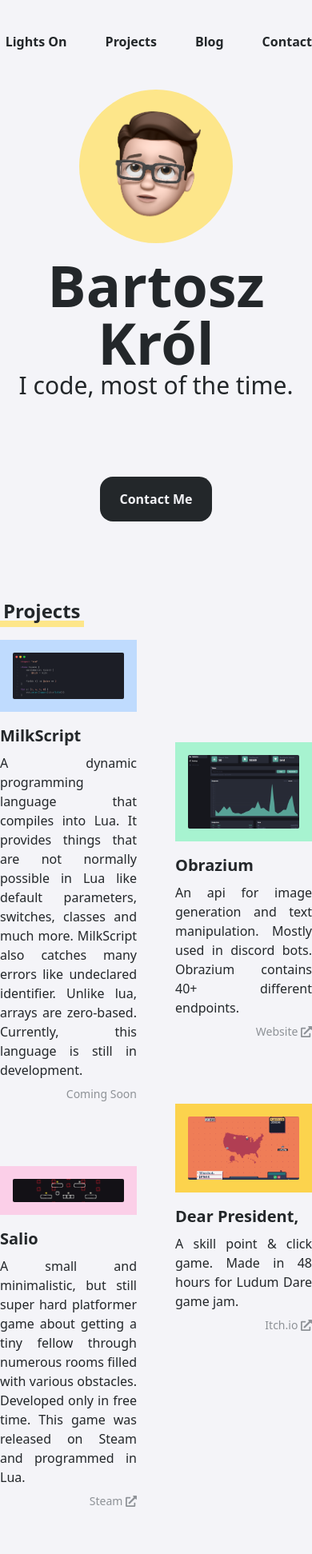
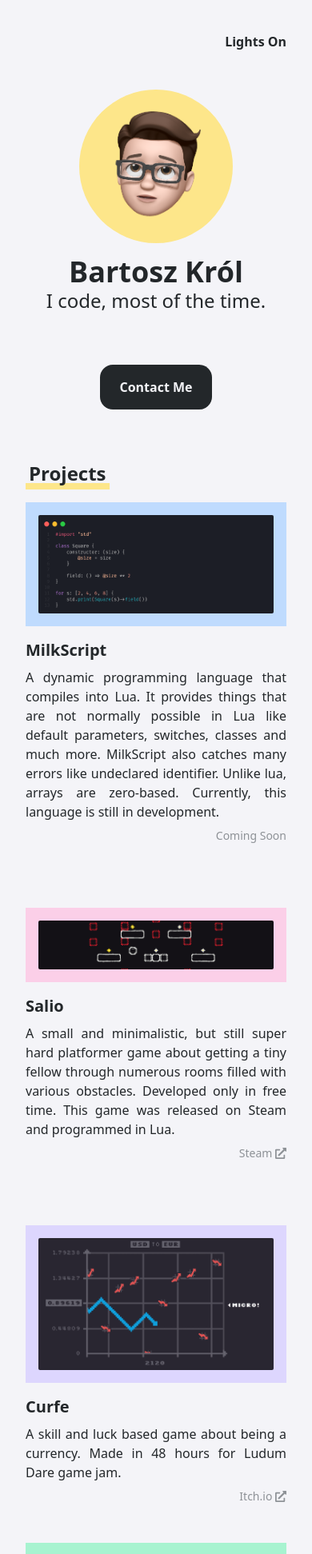
Before and after one commit to badosz0/badosz.com, a Next.js app: page / in a window 390 px wide. Shown: the top 1943 px of the page at 80% size. Built offline with nearby package versions, Linux system fonts and the light colour scheme.

Commit message:
being mobile friendly

```diff
--- a/src/components/Blog/index.tsx
+++ b/src/components/Blog/index.tsx
@@ -71,7 +71,7 @@ export function BlogPage({ post }: Props) {
 	return (
 		<>
 			<Container>
-				<div className="flex flex-col mt-24 space-y-4">
+				<div className="flex flex-col my-24 space-y-4">
 					<div className="flex justify-between text-lg text-grayed font-bold">
 						<div className="">
 							{post.date} · {time} min read
@@ -83,7 +83,7 @@ export function BlogPage({ post }: Props) {
 								</a>
 							</Link>
 							<div
-								className="hover:underline"
+								className="hover:underline hidden md:inline"
 								onClick={() => {
 									setTheme(
 										theme == "light" ? "dark" : "light"
--- a/src/components/Home/index.tsx
+++ b/src/components/Home/index.tsx
@@ -34,7 +34,7 @@ export function HomePage({ blogPosts }: Props) {
 
 	return (
 		<Container>
-			<div className="flex flex-col mt-10 space-y-24 text-main dark:text-milk">
+			<div className="flex flex-col mt-10 space-y-16 md:space-y-20 text-main dark:text-milk">
 				<div className="flex flex-col space-y-12">
 					<div className="flex justify-end space-x-12 font-semibold">
 						<div
@@ -48,9 +48,15 @@ export function HomePage({ blogPosts }: Props) {
 								}`}
 							/>
 						</div>
-						<PageLink name="Projects" scroll={projectsRef} />
-						<PageLink name="Blog" scroll={blogRef} />
-						<PageLink name="Contact" scroll={contactRef} />
+						<span className="hidden sm:inline">
+							<PageLink name="Projects" scroll={projectsRef} />
+						</span>
+						<span className="hidden sm:inline">
+							<PageLink name="Blog" scroll={blogRef} />
+						</span>
+						<span className="hidden sm:inline">
+							<PageLink name="Contact" scroll={contactRef} />
+						</span>
 					</div>
 					<div className="flex flex-col items-center space-y-4">
 						<div className="rounded-full w-48 h-48 flex justify-center items-center bg-yellow-200">
@@ -60,7 +66,7 @@ export function HomePage({ blogPosts }: Props) {
 							/>
 						</div>
 						<div className="text-center">
-							<div className="text-7xl font-extrabold">
+							<div className="text-4xl md:text-7xl font-extrabold">
 								Bartosz Kr
 								<span
 									onClick={() =>
@@ -73,7 +79,7 @@ export function HomePage({ blogPosts }: Props) {
 								</span>
 								l
 							</div>
-							<div className="text-3xl">
+							<div className="text-2xl md:text-3xl">
 								I code, most of the time.
 							</div>
 						</div>
--- a/src/components/Home/sections/Projects.tsx
+++ b/src/components/Home/sections/Projects.tsx
@@ -5,7 +5,7 @@ export function Projects() {
 	return (
 		<>
 			<Title>Projects</Title>
-			<div className="grid grid-cols-2 gap-12">
+			<div className="grid grid-cols-1 md:grid-cols-2 gap-0 md:gap-12">
 				<div className="flex flex-col space-y-20">
 					<Project
 						color="bg-blue-200"
@@ -48,7 +48,7 @@ export function Projects() {
 						in 48 hours for Ludum Dare game jam.
 					</Project>
 				</div>
-				<div className="mt-32 flex flex-col space-y-20">
+				<div className="mt-12 md:mt-32 flex flex-col space-y-20">
 					<Project
 						color="bg-green-200"
 						name="Obrazium"
--- a/src/components/ui/Container.tsx
+++ b/src/components/ui/Container.tsx
@@ -6,7 +6,7 @@ interface Props {
 
 export function Container({ children }: Props) {
 	return (
-		<div className="max-w-6xl mx-auto">
+		<div className="max-w-6xl mx-8 xl:mx-auto">
 			<div className="w-full">{children}</div>
 		</div>
 	);
```
